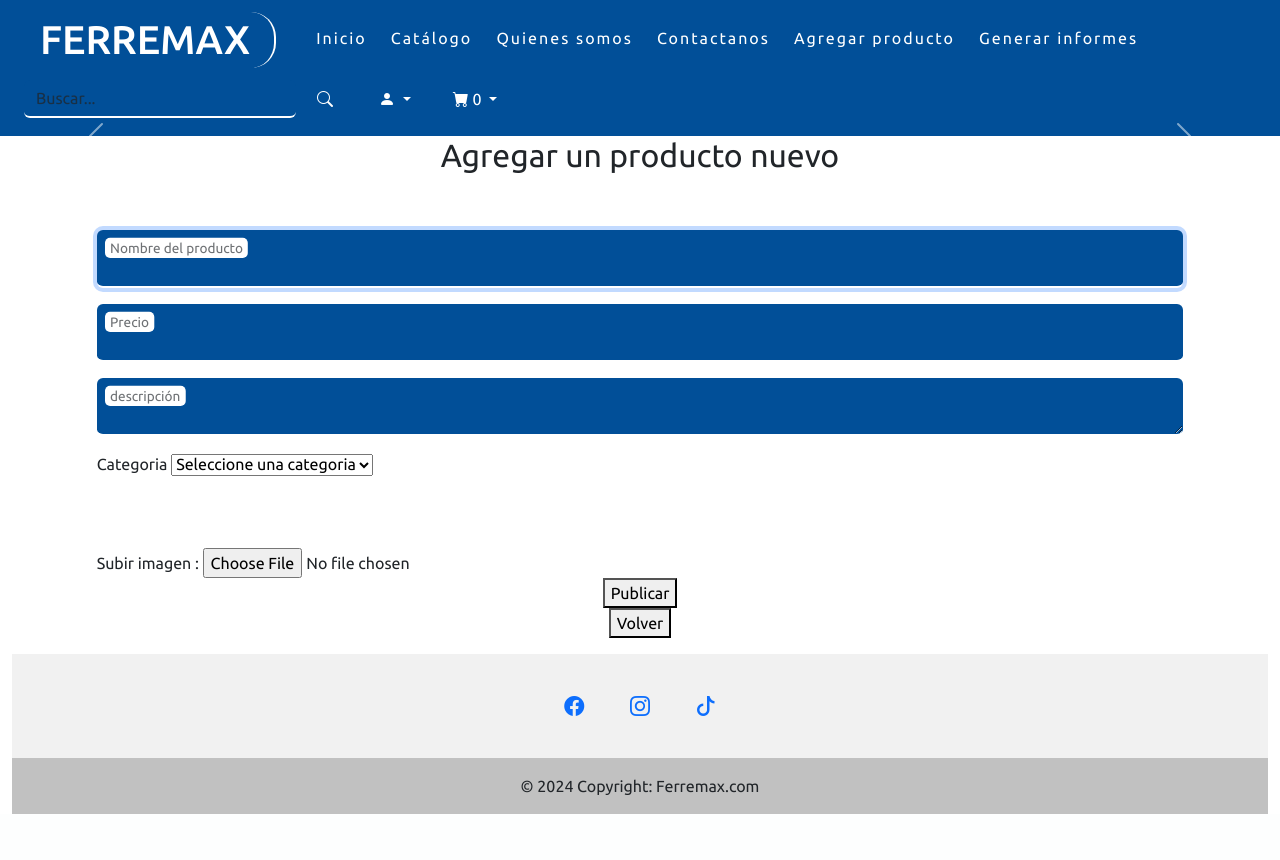
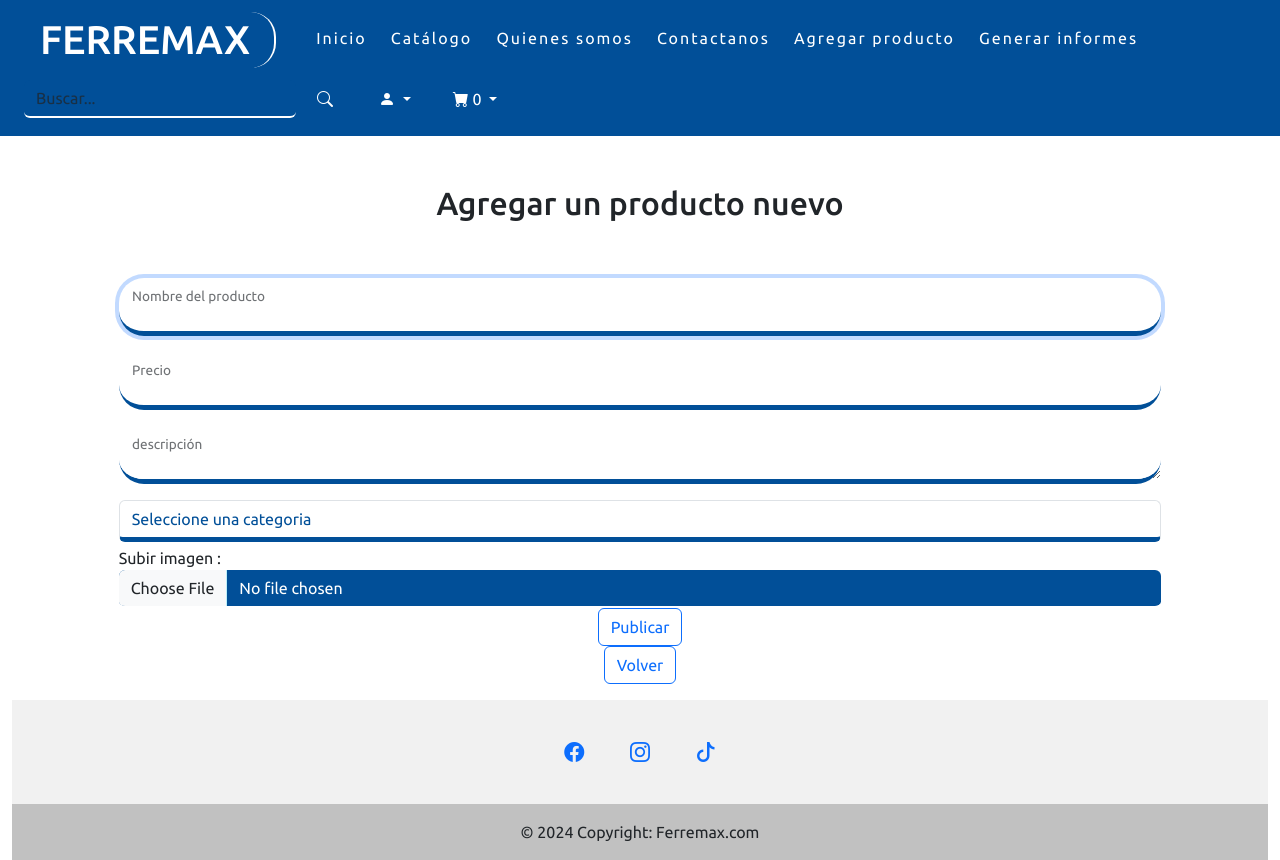
Before and after one commit to Danieldiazaravena/FERREMAX, a Django app: page /agregar/ in a window 1280 px wide. Before the commit the page ends 814 px from the top, so only its background shows below. Run offline with Django 4.2, Linux system fonts and the light colour scheme; the visitor is signed in with stand-in values (Sample User, id 1); data that the repository does not hold is empty.

Commit message:
entrega 1

```diff
--- /dev/null
+++ b/WEBSITE/static/CSS/styleAgregar.css
@@ -0,0 +1,13 @@
+.form-floating .form-control{
+    background: white !important;
+    color: #014F98 !important;
+    border-bottom: 5px solid #014F98 !important;
+    border-radius: 25px;
+}
+
+.form-select{
+    background: white !important;
+    color: #014F98 !important;
+    border-bottom: 5px solid #014F98 !important;
+    border-radius: 25px;
+}
--- a/WEBSITE/templates/agregar.html
+++ b/WEBSITE/templates/agregar.html
@@ -1,36 +1,15 @@
 {% extends "base.html" %}
 {% load static %}
 {% block css %}
-<link rel="stylesheet" href="/static/CSS/styleLanding.css">
+<link rel="stylesheet" href="/static/CSS/styleAgregar.css">
 {% endblock %}
 
 {% block container %}
-
-<!-- CAROUSEL PENDIENTE -->
-<div id="myCarousel" class="carousel slide" data-bs-ride="carousel">
-    <div class="carousel-indicators">
-    </div>
-
-    <div class="carousel-inner">
-
-    </div>
-
-    <button class="carousel-control-prev" type="button" data-bs-target="#myCarousel" data-bs-slide="prev">
-        <span class="carousel-control-prev-icon" aria-hidden="true"></span>
-        <span class="visually-hidden">Previous</span>
-    </button>
-    <button class="carousel-control-next" type="button" data-bs-target="#myCarousel" data-bs-slide="next">
-        <span class="carousel-control-next-icon" aria-hidden="true"></span>
-        <span class="visually-hidden">Next</span>
-    </button>
-  </div>
-
-
     <div class="container marketing">
       <div class="row">
         <div class="col-lg 1"></div>
         <div class="col-lg-10">
-          <h2 class="text-center">Agregar un producto nuevo</h2>
+          <h2 class="text-center mt-5">Agregar un producto nuevo</h2>
           <h3 class="text-center" style="color: green;">{{mensaje}}</h3>
           <br><br>
           <!-- FORMULARIO PARA AGREGAR UN PRODUCTO NUEVO -->
@@ -49,20 +28,17 @@
               <textarea class="form-control" id="IdDesc" name="descripción" minlength="8" maxlength="400" required></textarea>
               <label class="form-label" for="IdDesc">descripción</label>
             </div>
-            <label for="Idcategoria">Categoria</label>
-            <select aria-label="Default select example" id="id_categoria" name="categoria" required>
+            <select aria-label="Default select example" id="id_categoria" name="categoria" required class="form-select mb-1" >
               <option selected disabled value="">Seleccione una categoria</option>
               {% for categoria in cat %}
               <option value="{{categoria.id_categoria}}">{{categoria.nombre_categoria}}</option>
               {% endfor %}
             </select>
-            <br><br>
-            <br><br>
             <label for="Idimagen">Subir imagen :  </label>
-            <input type="file" id="Idimagen" name="imagen" accept="image/png, image/jpeg, image/jpg, image/webp" required>
+            <input type="file" id="Idimagen" name="imagen" accept="image/png, image/jpeg, image/jpg, image/webp" required class="form-control">
 
-            <center><button class="btt" type="submit">Publicar</button></center>
-            <center><button class="btt" onclick="history.back()">Volver</button></center>
+            <center><button class="btt btn btn-outline-primary" type="submit">Publicar</button></center>
+            <center><button class="btt btn btn-outline-primary" onclick="history.back()">Volver</button></center>
 
           </form>
         </div>
```
Also changed, not shown: WEBSITE/templates/catalogo.html (+0 -19 lines), media/productos/9808_1.png (added), media/productos/png-transparent-table-augers-taladradora-de-mano-tool-brace-taladro-angle-hand-drill.png (added).
